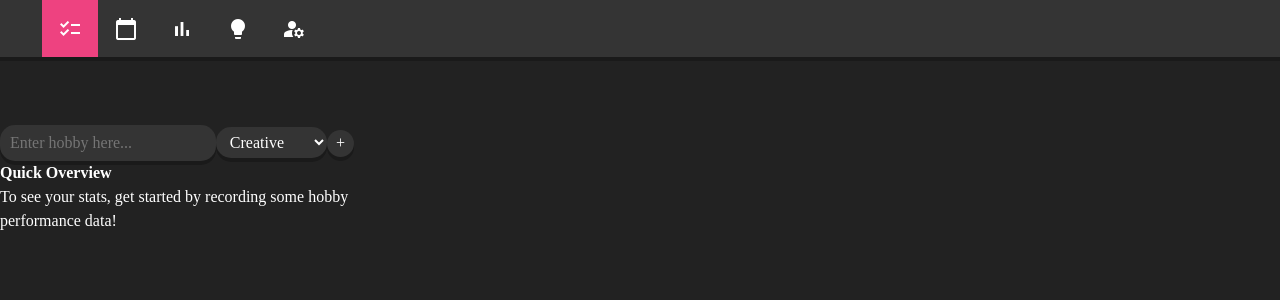
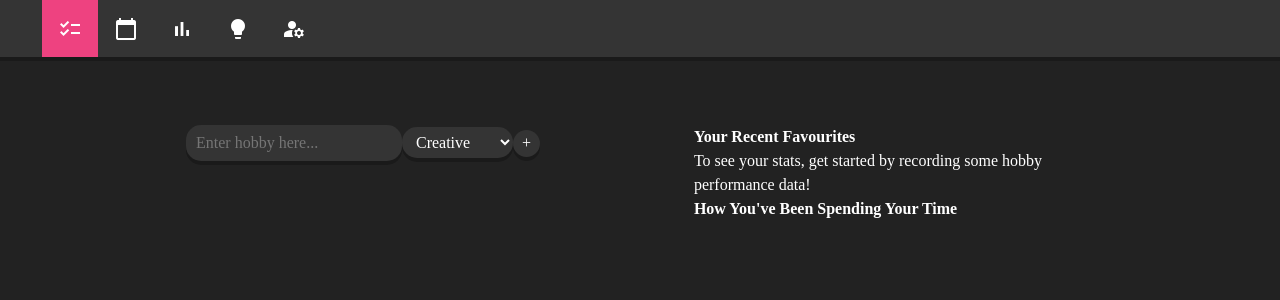
Before and after one commit to raziel-razmattaz/hobby-tracker, a Vue app: page / in a window 1280 px wide. Shown: the top 300 px of the page. Built offline with nearby package versions, Linux system fonts and the light colour scheme; a web font is replaced by a local one.

Commit message:
Basic Home Screen Layout

```diff
--- a/src/components/HobbyManager.vue
+++ b/src/components/HobbyManager.vue
@@ -115,6 +115,7 @@ const checkboxOne = ref(true)
 </script>
 
 <template>
+  <div>
     <form @submit.prevent="addHobby">
       <input v-model="newHobby" type="text" class="boxshadow" maxlength="25" placeholder="Enter hobby here...">
       <select v-model="newCategory" class="boxshadow">
@@ -123,7 +124,7 @@ const checkboxOne = ref(true)
       <button class="add-button boxshadow">+</button>
     </form>
     <ul>
-    <li class="m-md boxshadow" v-for="hobby in hobbies.hobbies" :key="hobby.id">
+      <li class="boxshadow" v-for="hobby in hobbies.hobbies" :key="hobby.id">
         <div class="li-left">
           <CheckboxRoot :checked="isDoneToday(hobby)" @update:checked="toggleDoneToday(hobby.id)" class="CheckboxRoot">
             <CheckboxIndicator class="CheckboxIndicator">✓</CheckboxIndicator>
@@ -136,6 +137,7 @@ const checkboxOne = ref(true)
         </div>
       </li>
     </ul>
+  </div>
 </template>
 
 <style scoped>
@@ -147,6 +149,7 @@ li {
   justify-content: space-between;
   align-items: center;
   gap: var(--space-md);
+  margin-bottom: var(--space-md);
   padding: var(--space-sm) var(--space-md);
   width: var(--container-sm);
   border-radius: var(--border-radius);
--- a/src/components/QuickStatistics.vue
+++ b/src/components/QuickStatistics.vue
@@ -49,12 +49,13 @@ const topChartOptions = {
 
 <template>
   <div>
-    <h3>Quick Overview</h3>
+    <h3>Your Recent Favourites</h3>
     <div style="width: 400px">
       <TopHobbiesChart :topChartData="topChartData" :topChartOptions="topChartOptions">
         Chart couldn't render.
       </TopHobbiesChart>
     </div>
+    <h3>How You've Been Spending Your Time</h3>
     <div style="width: 400px;">
       <DistributionChart :chartInput="filteredHobbies">
         Chart couldn't render.
--- a/src/pages/Home.vue
+++ b/src/pages/Home.vue
@@ -4,6 +4,25 @@ import QuickStatistics from '../components/QuickStatistics.vue';
 </script>
 
 <template>
-  <HobbyManager/>
-  <QuickStatistics/>
+  <div class="page">
+    <div class="content">
+      <HobbyManager/>
+      <QuickStatistics/>
+    </div>
+  </div>
 </template>
+
+<style scoped>
+
+.page {
+  display: flex;
+  justify-content: center;
+}
+
+.content {
+  display: grid;
+  grid-template-columns: 1.1fr 1fr;
+  gap: var(--space-xxl);
+}
+
+</style>
--- a/src/pages/Settings.vue
+++ b/src/pages/Settings.vue
@@ -11,17 +11,17 @@ function removeAllHobbies() {
 </script>
 
 <template>
-  <h4>Visuals</h4>
+  <h3>Visuals</h3>
   <li>
     <ul>Theme Toggle</ul>
     <ul>High Contrast Mode</ul>
   </li>
-  <h4>Functionality</h4>
+  <h3>Functionality</h3>
   <li>
     <ul>Pick Suggestion Behaviour</ul>
     <ul>Toggle Notifications</ul>
   </li>
-  <h4>Data</h4>
+  <h3>Data</h3>
   <li>
     <ul>Export Data</ul>
     <ul>Import Data</ul>
```
Lines whose indentation alone changed are shown as unchanged.
